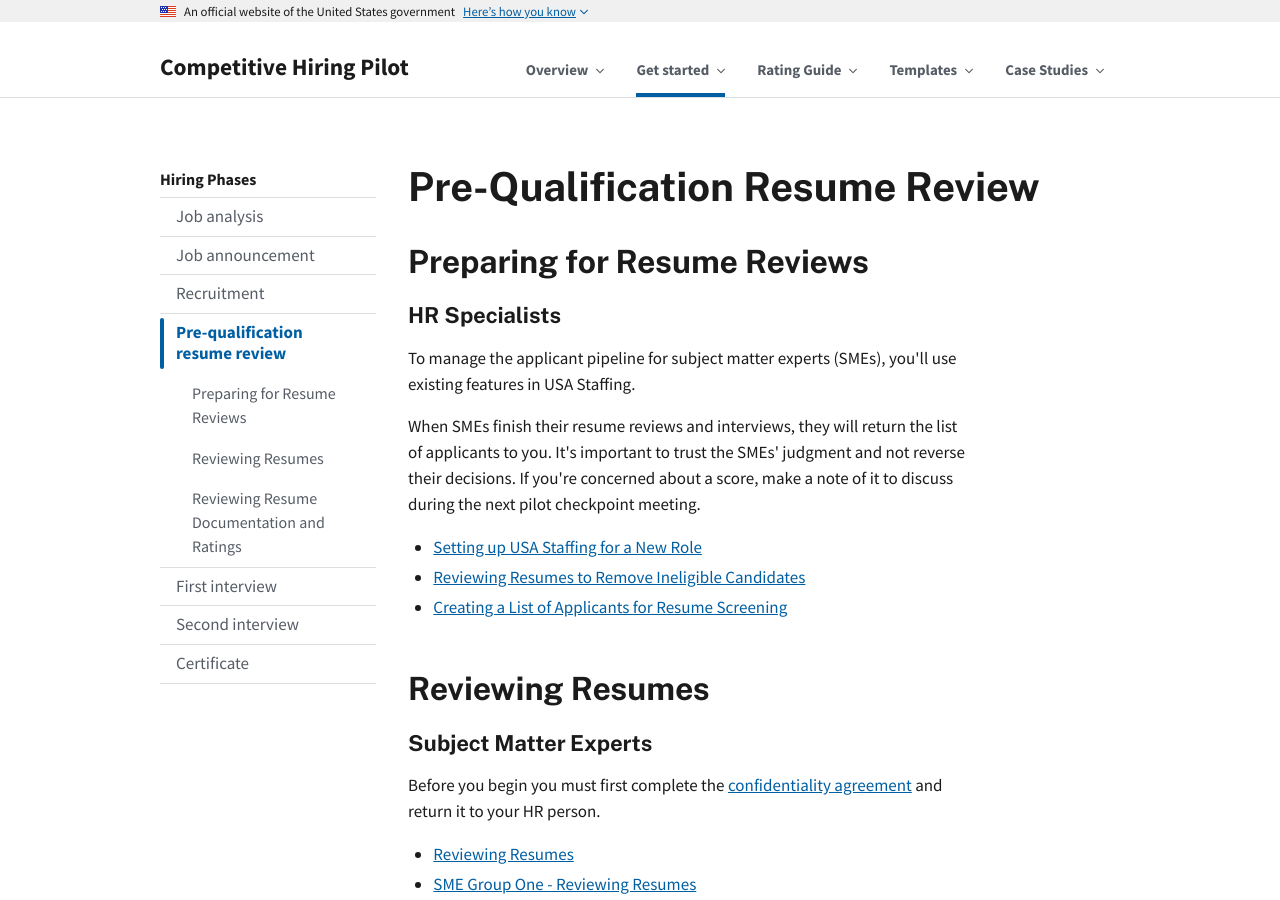
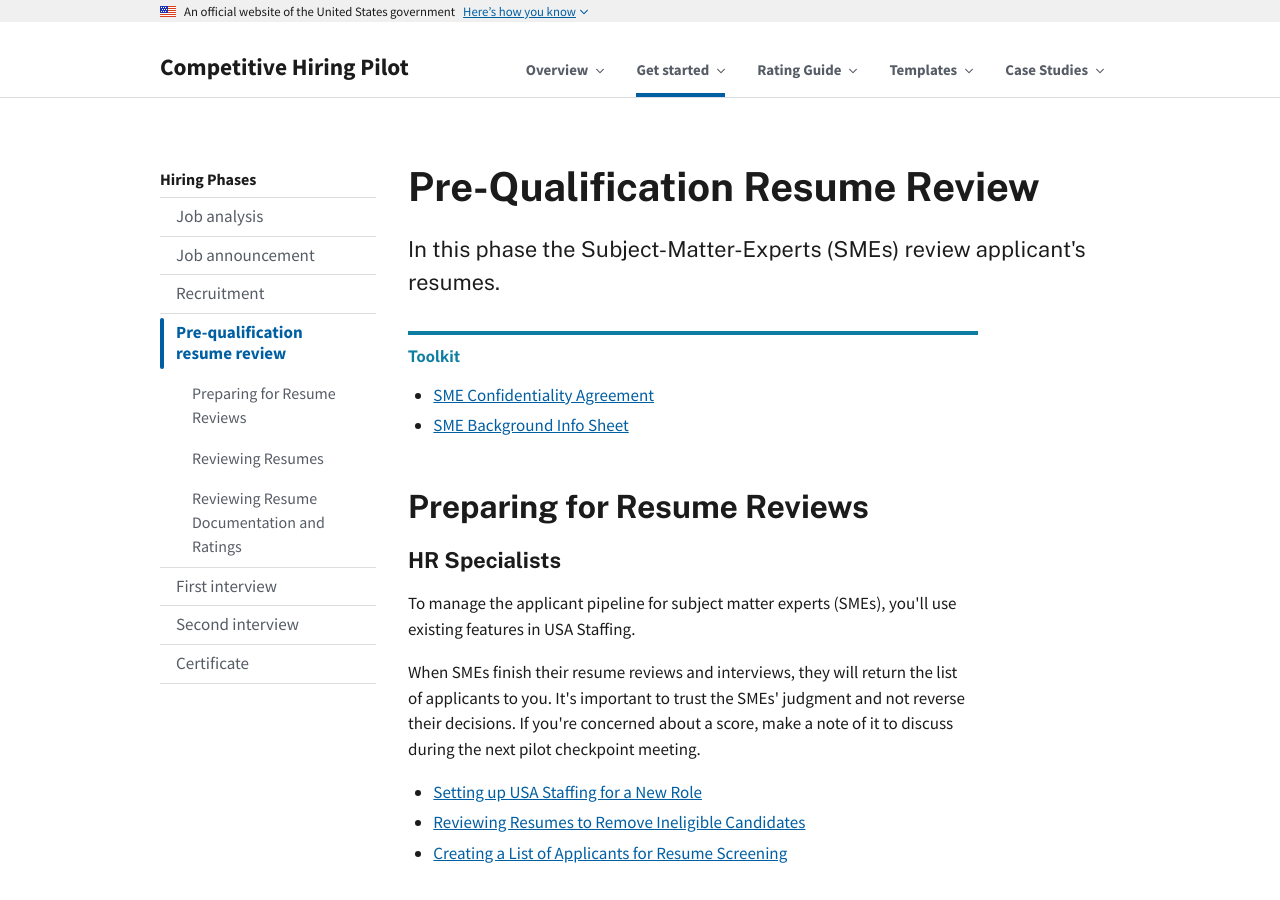
Before and after one commit to usds/SME-QA-Website, a Jekyll site: the page built from pages/phases/pre-qualification-resume-review.html, in a window 1280 px wide and 900 px high. Built offline with Jekyll 4.4.1, drawn with Linux system fonts in a browser that asks for light colours.

Commit message:
Adds lead paragraphs and toolkits to more setions.

```diff
--- a/pages/phases/first-interview.html
+++ b/pages/phases/first-interview.html
@@ -5,6 +5,10 @@ section: hiring-phases
 title: First interview
 sidenav: hiring-phases
 ---
+
+<p class="usa-intro">
+  In this phase one or more Subject-Matter-Experts (SMEs) conduct a phone interview, examining breadth of experience, with the applicants who passed resume review.
+</p>
 
 <h2 id="preparing-for-interview-one">
   Preparing for Interview One
--- a/pages/phases/pre-qualification-resume-review.html
+++ b/pages/phases/pre-qualification-resume-review.html
@@ -6,9 +6,28 @@ title: Pre-Qualification Resume Review
 sidenav: hiring-phases
 ---
 
+<p class="usa-intro">
+  In this phase the Subject-Matter-Experts (SMEs) review applicant's resumes.
+</p>
+
+<div class="chp-toolkit">
+  <h4 class="chp-toolkit__title">Toolkit</h4>
+  <ul class="chp-toolkit__list">
+    <li class="chp-toolkit__item">
+      <a href="{{site.baseurl}}/docs/sme-confidentiality-agreement.pdf" class="chp-toolkit__link">
+        SME Confidentiality Agreement
+      </a>
+    </li>
+    <li class="chp-toolkit__item">
+      <a href="{{ site.baseurl }}/docs/sme-background-info-sheet.docx" class="chp-toolkit__link">
+        SME Background Info Sheet
+      </a>
+    </li>
+  </ul>
+</div>
+
 <h2 id="prep-for-resume-reviews">Preparing for Resume Reviews</h2>
 <h3 id="hr-specialists-1">HR Specialists</h3>
-
 <p>
   To manage the applicant pipeline for subject matter experts (SMEs), you'll use
   existing features in USA Staffing.
--- a/pages/phases/second-interview.html
+++ b/pages/phases/second-interview.html
@@ -5,6 +5,10 @@ section: hiring-phases
 title: Second interview
 sidenav: hiring-phases
 ---
+
+<p class="usa-intro">
+  In this phase one or more Subject-Matter-Experts (SMEs) conduct a phone interview, examining depth of experience, with the applicants who passed the first interview.
+</p>
 
 <h2 id="preparing-for-interview-two">
   Preparing for Interview Two
```
Also changed, not shown: pages/phases/certificate.md (+5 -1 lines), pages/phases/job-analysis.md (+10 -0 lines).
